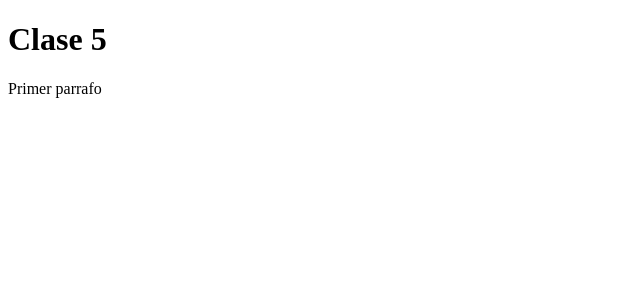
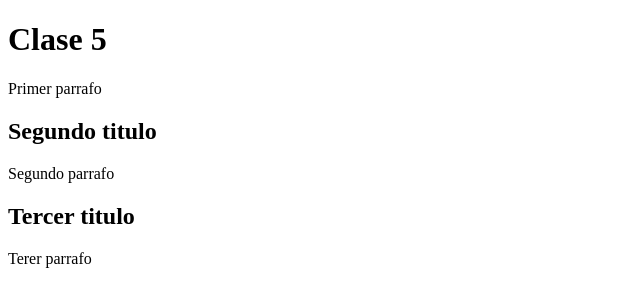
Before and after one commit to Solsantopietro/Clase-Ada-5, a plain HTML site: page index.html in a window 1280 px wide. Shown: the whole page, without its empty margins (0-640 px from the left). Drawn offline with Linux system fonts and the light colour scheme.

Commit message:
Agregue un tercer parrafo

```diff
--- a/index.html
+++ b/index.html
@@ -6,5 +6,10 @@
 <body>
     <h1>Clase 5</h1>
     <p>Primer parrafo</p>
-</body>
+
+    <h2>Segundo titulo</h2>
+    <p>Segundo parrafo</p>
+
+    <h2>Tercer titulo</h2>
+    <p>Terer parrafo</p>
 </html>
```
